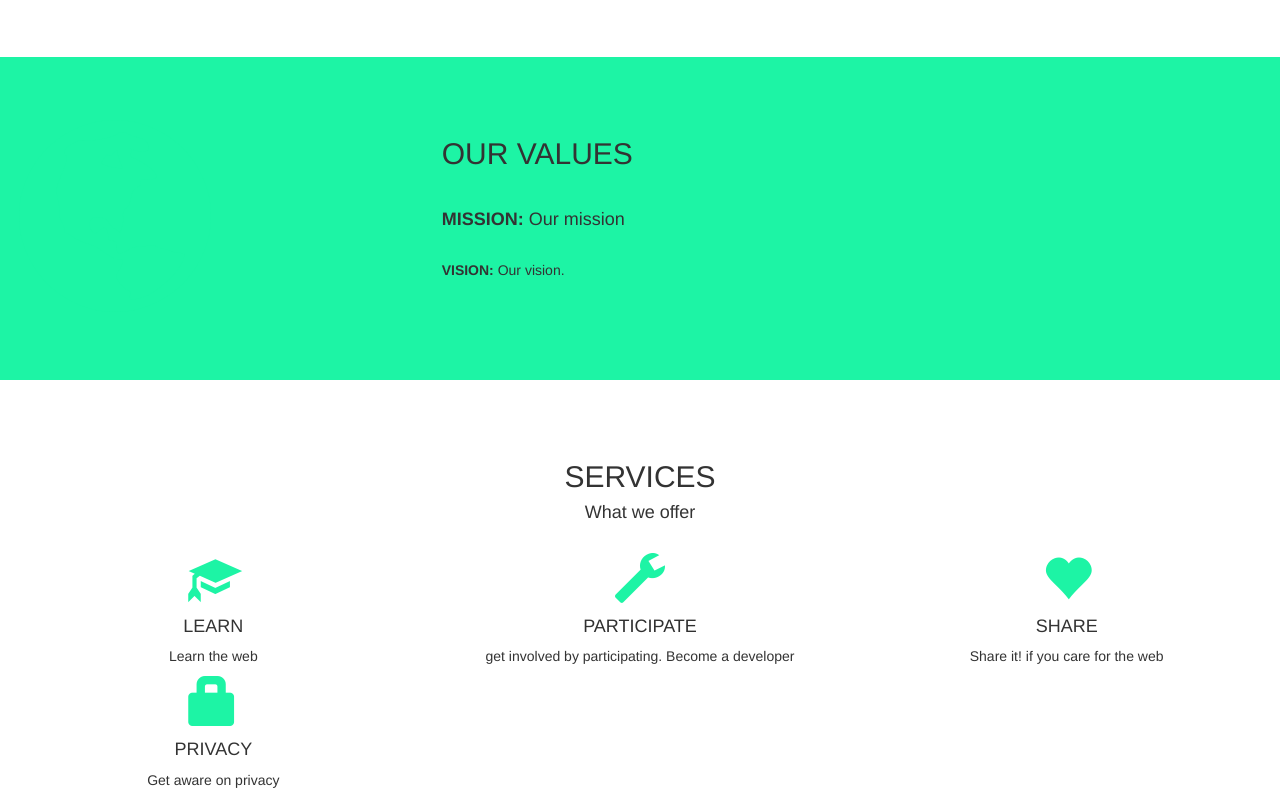
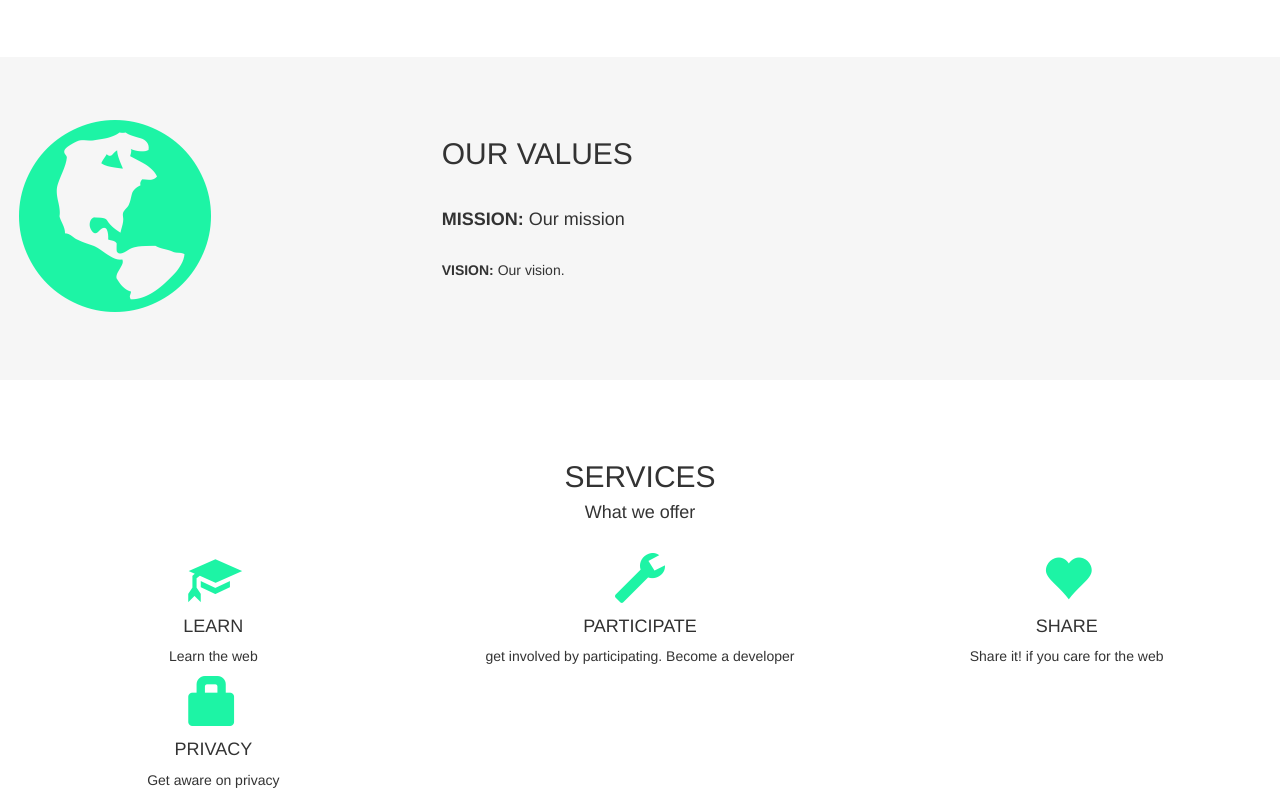
Before and after one commit to FahimaZulfath/VR, a plain HTML site: page index.html in a window 1280 px wide. Shown: the part 606-1409 px from the top of the page. Drawn offline with nearby package versions, Linux system fonts and the light colour scheme.

Commit message:
Update style.css

```diff
--- a/style.css
+++ b/style.css
@@ -27,7 +27,7 @@ body {
       padding: 60px 50px;
   }
   .bg-grey {
-      background-color: #1df4a5;
+      background-color: #f6f6f6;
   }
   .logo-small {
       color: #1df4a5;
```
